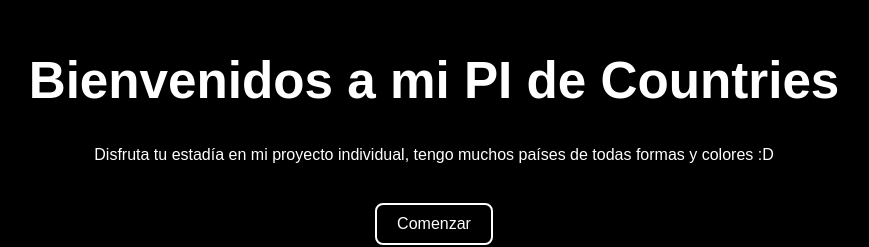
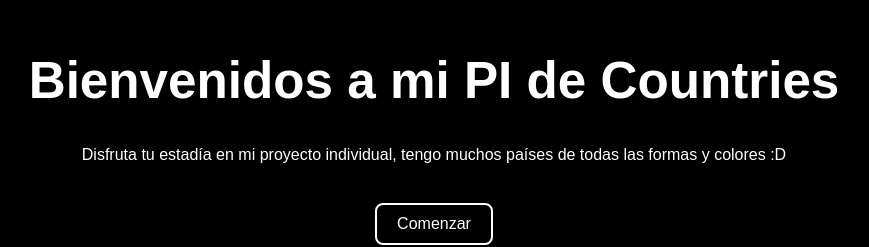
Before and after one commit to GabTorres17/countriesPI, a React (Vite) app in the folder client/: page / in a window 1280 px wide. Shown: the part 262-509 px from the top of the page, without its empty margins (206-1075 px from the left). Built offline with nearby package versions, Linux system fonts and the light colour scheme.

Commit message:
proyecto individual sin estilos

```diff
--- a/client/src/pages/LandingPage/LandingPage.jsx
+++ b/client/src/pages/LandingPage/LandingPage.jsx
@@ -8,17 +8,17 @@ const LandingPage = () => {
     const navigate = useNavigate();
 
     const backToHome = () => {
-      navigate('/countries');
+        navigate('/countries');
     };
     return (
         <div className={styles.landingPage}>
             <header className={styles.header}>
                 <h1>Bienvenidos a mi PI de Countries</h1>
-                <p>Disfruta tu estadía en mi proyecto individual, tengo muchos países de todas formas y colores :D</p>
+                <p>Disfruta tu estadía en mi proyecto individual, tengo muchos países de todas las formas y colores :D</p>
             </header>
-                <section className={styles.start}>
-                    <button onClick={backToHome}>Comenzar</button>
-                </section>
+            <section className={styles.start}>
+                <button onClick={backToHome}>Comenzar</button>
+            </section>
             <footer className={styles.footer}>
                 <p>&copy; 2024 Gabriel Torres Inc. All rights reserved.</p>
             </footer>
```
